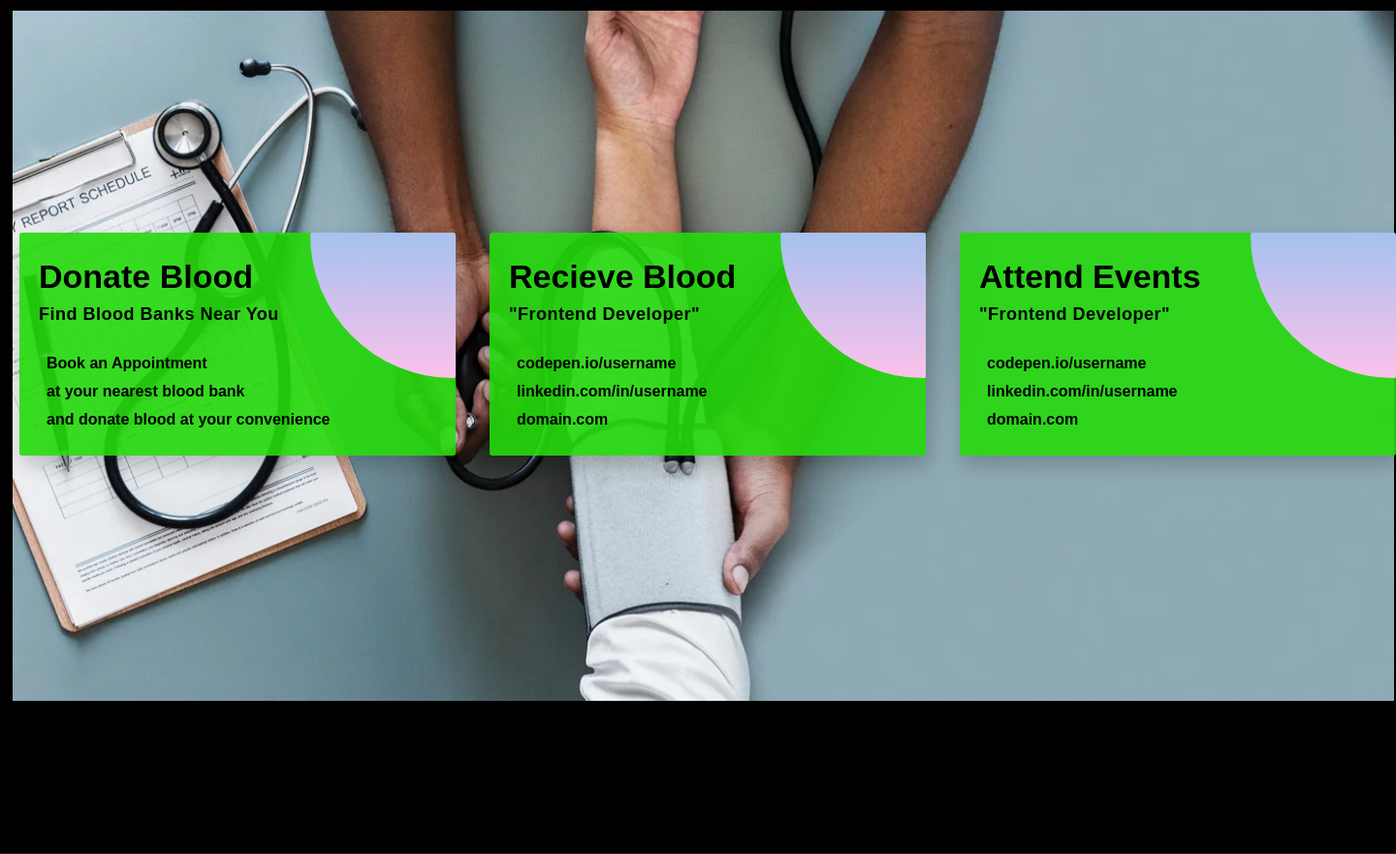
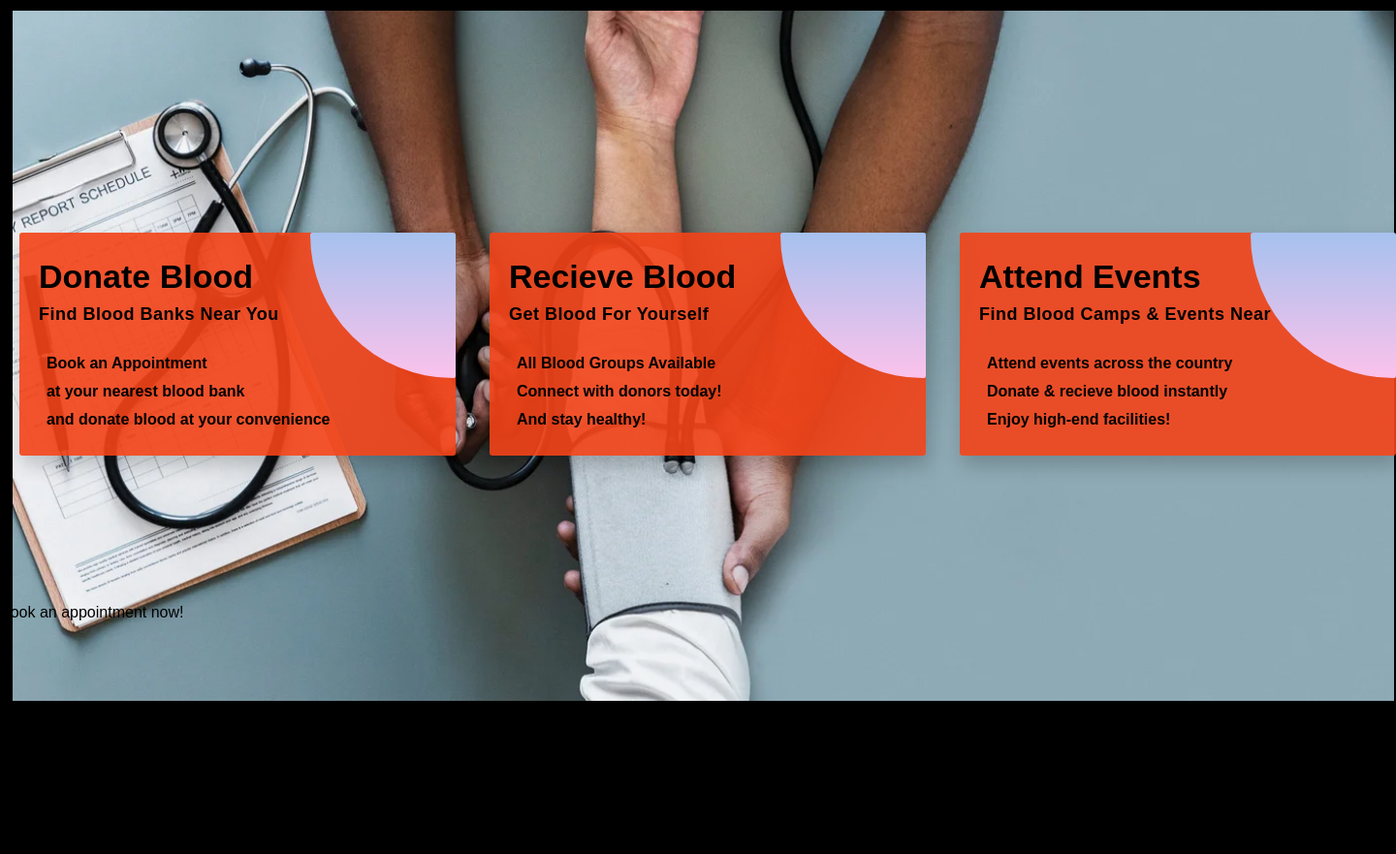
Before and after one commit to NimishKr16/BloodLink, a Flask app: page / in a window 1440 px wide. Shown: the part 788-1669 px from the top of the page at 97% size. Run offline with Flask 3, Linux system fonts and the light colour scheme; some libraries are stand-ins or nearby versions.

Commit message:
Add Styles

```diff
--- a/static/styles/base.css
+++ b/static/styles/base.css
@@ -32,7 +32,10 @@ body{
     color: #fff;
     font-size: 24px;
     text-decoration: none;
+
   }
+
+
 
   .nav-links {
     margin-top: 1rem;
--- a/static/styles/home.css
+++ b/static/styles/home.css
@@ -28,7 +28,7 @@ p{
     box-shadow: 3px 10px 20px rgba(0, 0, 0, 0.2);
     border-radius: 3px;
     border: 0;
-    background-color: rgba(36, 218, 12, 0.9);
+    background-color: rgba(243, 67, 24, 0.9);
     margin-left: 1.25rem;
   }
   .profile-circle {
--- a/templates/home.html
+++ b/templates/home.html
@@ -30,7 +30,7 @@
       <div class="profile-container">
         <div class="profile-card">
           <div class="profile-title">
-            <h1 style="">Donate Blood</h1>
+            <h1>Donate Blood</h1>
             <h2>Find Blood Banks Near You</h2>
           </div>
           <div class="profile-content">
@@ -54,20 +54,20 @@
         <div class="profile-card">
           <div class="profile-title">
             <h1>Recieve Blood</h1>
-            <h2>"Frontend Developer"</h2>
+            <h2>Get Blood For Yourself</h2>
           </div>
           <div class="profile-content">
             <div class="profile-social">
-              <a href="https://codepen.io/umurkose/" target="_blank">
-                codepen.io/username</a>
+              <a href="{{ url_for('find_donor') }}" >
+                All Blood Groups Available</a>
             </div>
             <div class="profile-social">
-              <a href="https://www.linkedin.com/in/bada55-umurkose" target="_blank">
-                linkedin.com/in/username</a>
+              <a href="{{ url_for('find_donor') }}">
+                Connect with donors today!</a>
             </div>
             <div class="profile-social">
-              <a href="https://umurkose.com" target="_blank">
-                domain.com</a>
+              <a href="{{ url_for('find_donor') }}">
+                And stay healthy!</a>
             </div>
           </div>
           <div class="profile-circle"></div>
@@ -77,20 +77,20 @@
         <div class="profile-card">
           <div class="profile-title">
             <h1>Attend Events</h1>
-            <h2>"Frontend Developer"</h2>
+            <h2>Find Blood Camps & Events Near You!</h2>
           </div>
           <div class="profile-content">
             <div class="profile-social">
-              <a href="https://codepen.io/umurkose/" target="_blank">
-                codepen.io/username</a>
+              <a href="https://codepen.io/umurkose/">
+                Attend events across the country</a>
             </div>
             <div class="profile-social">
-              <a href="https://www.linkedin.com/in/bada55-umurkose" target="_blank">
-                linkedin.com/in/username</a>
+              <a href="https://www.linkedin.com/in/bada55-umurkose">
+                Donate & recieve blood instantly</a>
             </div>
             <div class="profile-social">
-              <a href="https://umurkose.com" target="_blank">
-                domain.com</a>
+              <a href="https://umurkose.com">
+                Enjoy high-end facilities!</a>
             </div>
           </div>
           <div class="profile-circle"></div>
@@ -100,6 +100,9 @@
 
   </div>
 
+  <div class="book-an-appointment">
+    Book an appointment now!
+  </div>
 
   <!-- ! FOOTER -->
   <footer class="footer">
```
